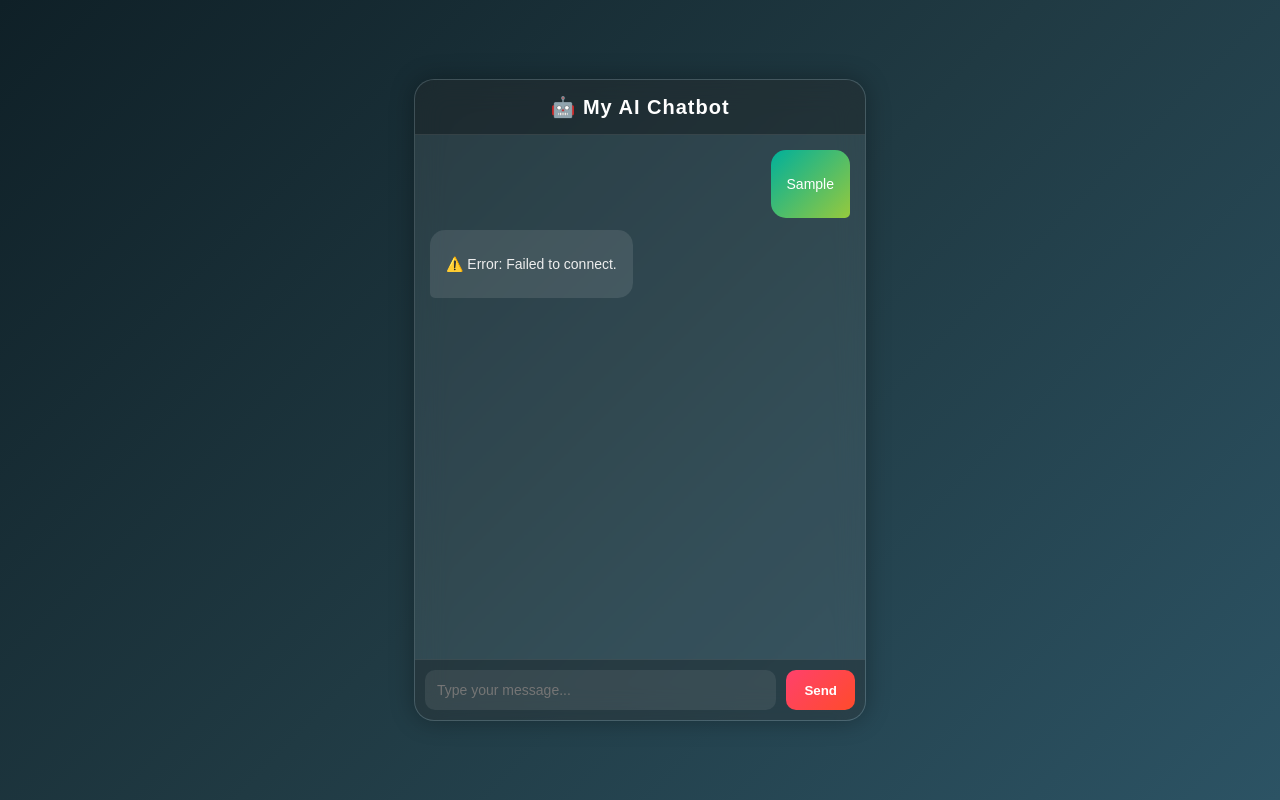
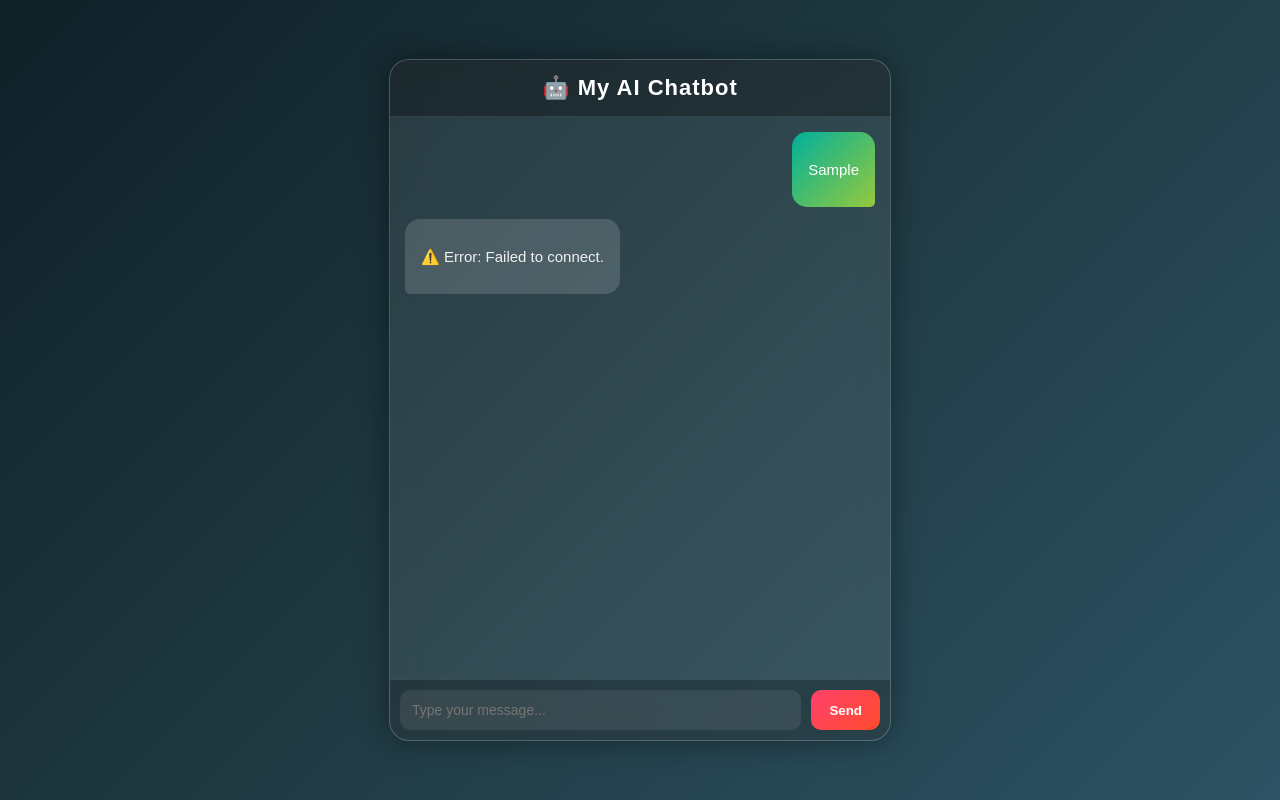
Before and after one commit to Harshsfd/Chat-BOT, a plain HTML site: page index.html in a window 1280 px wide. Both pictures are taken after typing "Sample" into the empty fields and a click on the button "Send". Drawn offline with nearby package versions, Linux system fonts and the light colour scheme; no server answers.

Commit message:
Update style.css

```diff
--- a/assets/style.css
+++ b/assets/style.css
@@ -13,16 +13,17 @@ body {
 /* ====== Chat Container ====== */
 .chat-container {
   width: 100%;
-  max-width: 450px;
-  height: 80vh;
+  max-width: 500px;
+  height: 85vh;
   background: rgba(255, 255, 255, 0.08);
   backdrop-filter: blur(15px);
   border-radius: 20px;
-  overflow: hidden;
   display: flex;
   flex-direction: column;
-  border: 1px solid rgba(255, 255, 255, 0.1);
-  box-shadow: 0 0 25px rgba(0, 0, 0, 0.3);
+  overflow: hidden;
+  border: 1px solid rgba(255, 255, 255, 0.15);
+  box-shadow: 0 0 30px rgba(0, 0, 0, 0.4);
+  animation: fadeInUp 0.6s ease-out;
 }
 
 /* ====== Header ====== */
@@ -31,7 +32,7 @@ body {
   padding: 15px;
   text-align: center;
   color: #fff;
-  font-size: 20px;
+  font-size: 22px;
   font-weight: bold;
   letter-spacing: 1px;
   border-bottom: 1px solid rgba(255, 255, 255, 0.1);
@@ -45,6 +46,7 @@ body {
   display: flex;
   flex-direction: column;
   gap: 12px;
+  scrollbar-width: thin;
 }
 
 .chat-messages::-webkit-scrollbar {
@@ -60,7 +62,8 @@ body {
   max-width: 75%;
   padding: 12px 16px;
   border-radius: 15px;
-  font-size: 14px;
+  font-size: 15px;
+  line-height: 1.4;
   animation: fadeIn 0.3s ease-in-out;
 }
 
@@ -73,9 +76,16 @@ body {
 
 .bot-message {
   align-self: flex-start;
-  background: rgba(255, 255, 255, 0.1);
-  color: #eee;
+  background: rgba(255, 255, 255, 0.15);
+  color: #f0f0f0;
   border-bottom-left-radius: 5px;
+}
+
+.message pre {
+  background: rgba(0, 0, 0, 0.4);
+  padding: 8px;
+  border-radius: 8px;
+  overflow-x: auto;
 }
 
 /* ====== Input Area ====== */
@@ -118,7 +128,18 @@ body {
 @keyframes fadeIn {
   from {
     opacity: 0;
-    transform: translateY(10px);
+    transform: translateY(6px);
+  }
+  to {
+    opacity: 1;
+    transform: translateY(0);
+  }
+}
+
+@keyframes fadeInUp {
+  from {
+    opacity: 0;
+    transform: translateY(20px);
   }
   to {
     opacity: 1;
```
